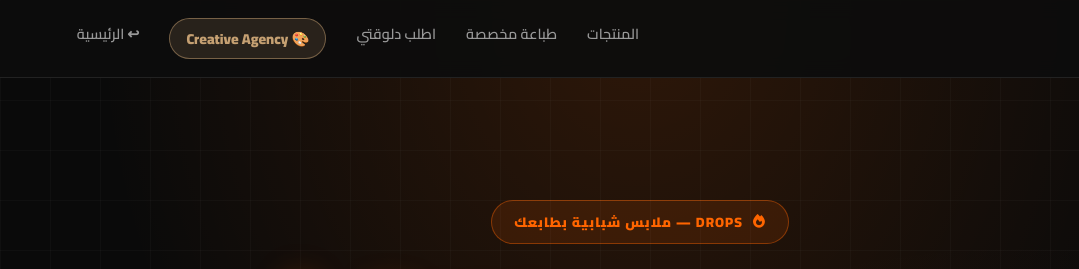
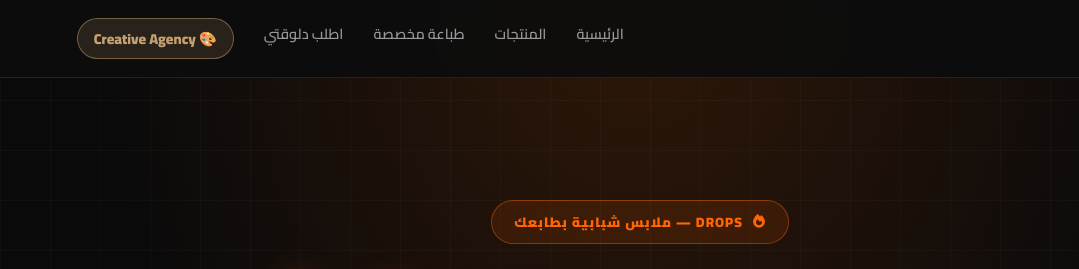
Before and after one commit to Lamsa3/Lamsa3.github.io, a plain HTML site: page drops.html in a window 1280 px wide. Shown: the top 269 px of the page, 0-1079 px from the left. Drawn offline with Linux system fonts and the light colour scheme.

Commit message:
Add files via upload

```diff
--- a/drops.html
+++ b/drops.html
@@ -747,11 +747,11 @@
       <span class="logo-dot"></span>
     </div>
     <ul class="nav-links">
+      <li><a href="index.html">الرئيسية</a></li>
       <li><a href="#drops-products">المنتجات</a></li>
       <li><a href="#drops-print">طباعة مخصصة</a></li>
       <li><a href="#drops-order">اطلب دلوقتي</a></li>
       <li><a href="agency.html" class="nav-agency-link">🎨 Creative Agency</a></li>
-      <li><a href="index.html">↩ الرئيسية</a></li>
     </ul>
     <div class="hamburger" onclick="toggleMenu()">
       <span></span><span></span><span></span>
```
